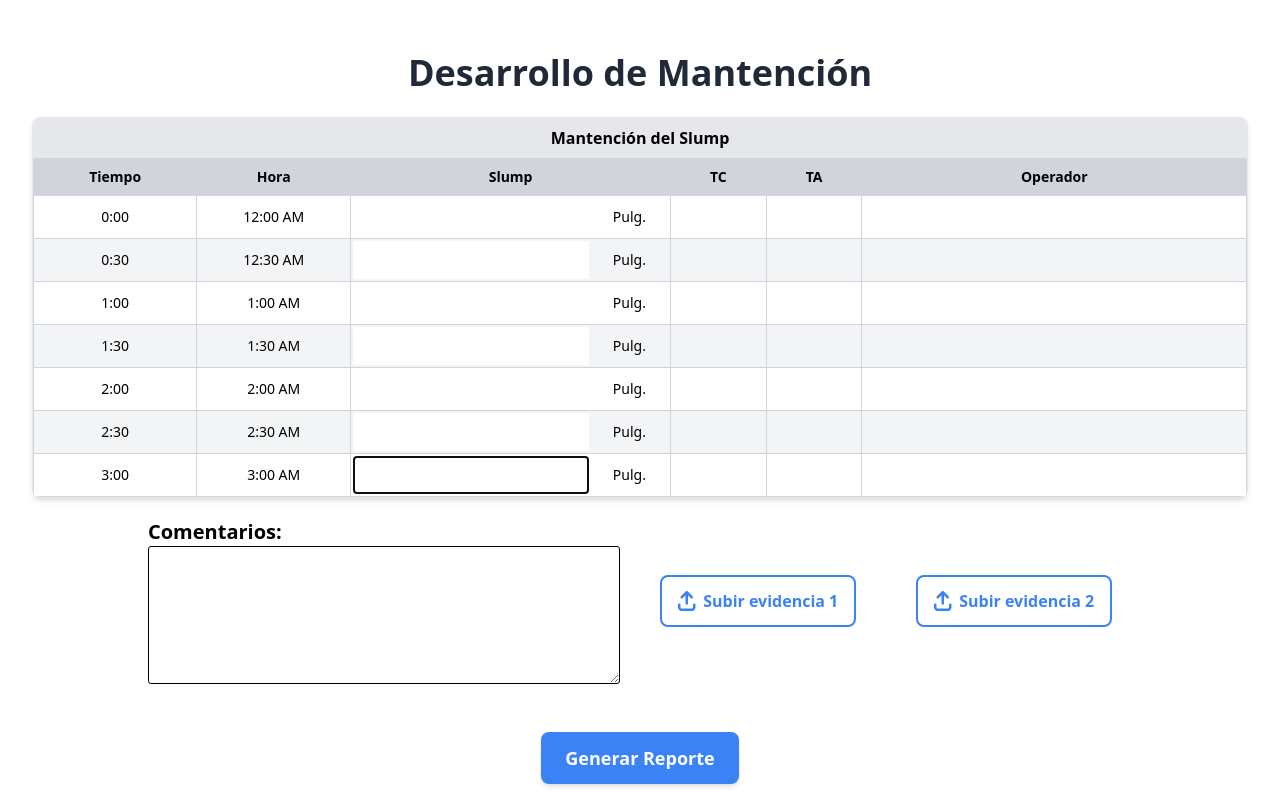
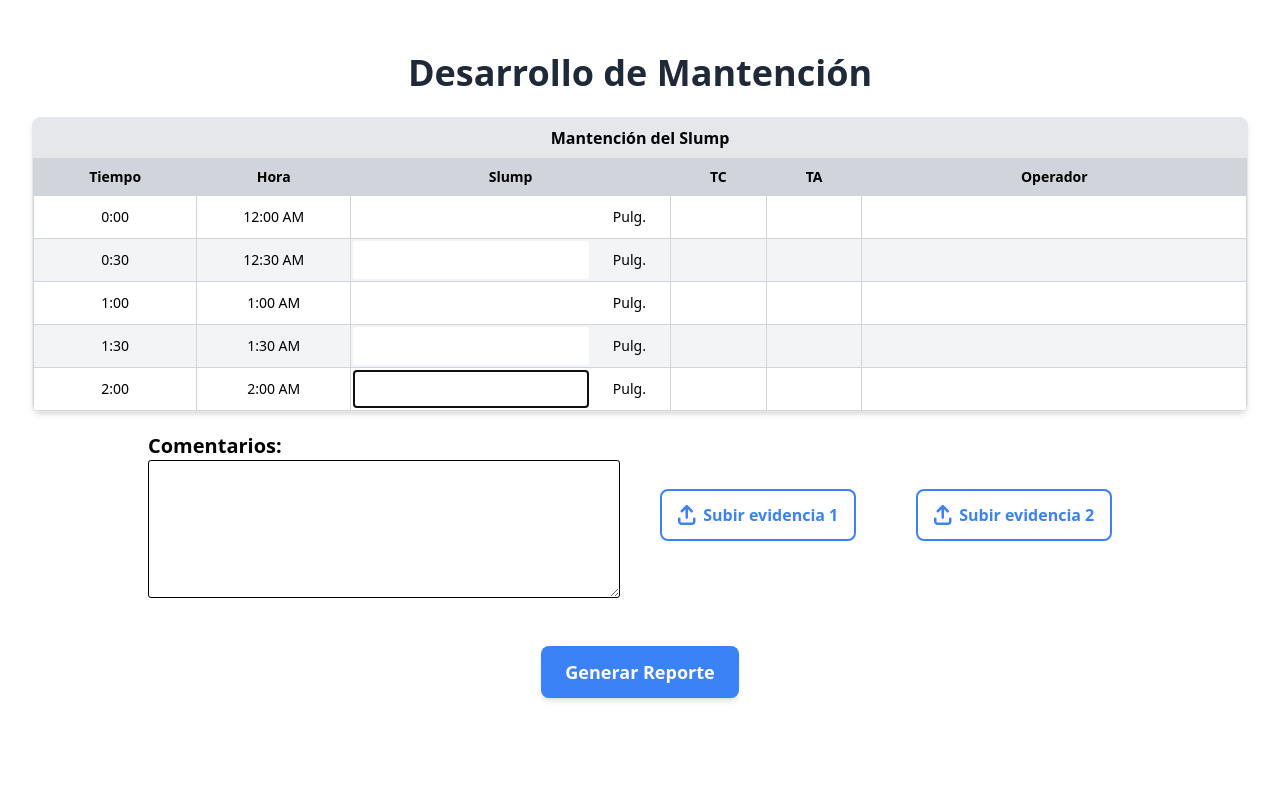
Before and after one commit to MarcoCOGS/test-demo, a React (Vite) app: page / in a window 1280 px wide. Shown: the part 586-1386 px from the top of the page. After the commit the page ends 1300 px from the top, so only its background shows below. Built offline with nearby package versions, Linux system fonts and the light colour scheme.

Commit message:
feat: 2:30

```diff
--- a/src/pages/Tabla/Tabla.tsx
+++ b/src/pages/Tabla/Tabla.tsx
@@ -16,8 +16,8 @@ export const Tabla = (): JSX.Element => {
     { tiempo: '1:00', hora: '1:00 AM', slump: '', tc: '', ta: '', operador: '' },
     { tiempo: '1:30', hora: '1:30 AM', slump: '', tc: '', ta: '', operador: '' },
     { tiempo: '2:00', hora: '2:00 AM', slump: '', tc: '', ta: '', operador: '' },
-    { tiempo: '2:30', hora: '2:30 AM', slump: '', tc: '', ta: '', operador: '' },
-    { tiempo: '3:00', hora: '3:00 AM', slump: '', tc: '', ta: '', operador: '' }
+    // { tiempo: '2:30', hora: '2:30 AM', slump: '', tc: '', ta: '', operador: '' },
+    // { tiempo: '3:00', hora: '3:00 AM', slump: '', tc: '', ta: '', operador: '' }
   ])
 
   const [file, setFile] = useState<File | null>(null)
@@ -32,7 +32,7 @@ export const Tabla = (): JSX.Element => {
   const createChartAsBase64 = async (formData: any) => {
     const data = [
       {
-        x: ["", "00:00", "00:30", "01:00", "01:30", "02:00", "02:30", "03:00", ""],
+        x: ["", "00:00", "00:30", "01:00", "01:30", "02:00"/*, "02:30", "03:00"*/, ""],
         y: [
           null,
           Number(formData.slump0),
@@ -40,8 +40,8 @@ export const Tabla = (): JSX.Element => {
           Number(formData.slump2),
           Number(formData.slump3),
           Number(formData.slump4),
-          Number(formData.slump5),
-          Number(formData.slump6),
+          // Number(formData.slump5),
+          // Number(formData.slump6),
           null
         ],
         mode: "lines+markers",
```
